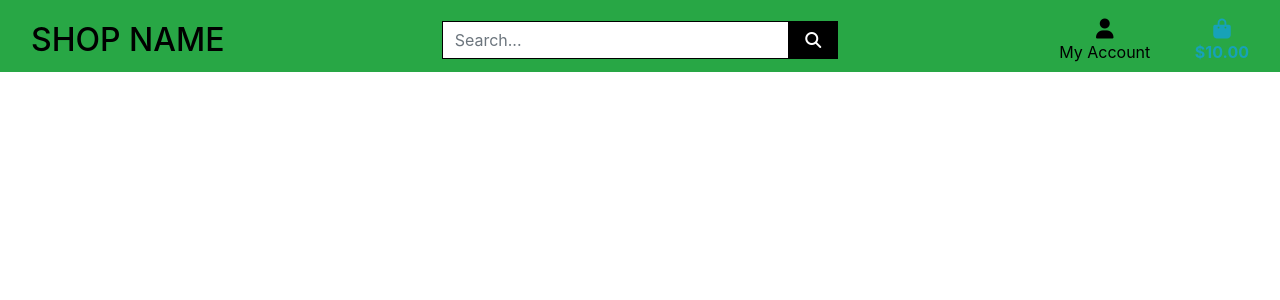
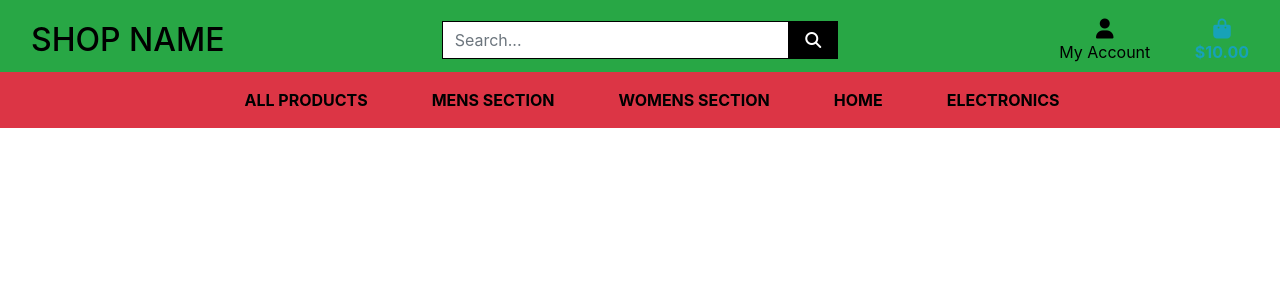
Before and after one commit to coolusername244/one-stop-shop, a Django app: template templates/base.html in a window 1280 px wide. Shown: the top 300 px of the page. Run offline with Django 3.2, Linux system fonts and the light colour scheme; the template is opened without the code that fills it: most values are stand-ins (such as "Sample title", 1, 10 or a date in 2020); some libraries are stand-ins or nearby versions.

Commit message:
Added mobile header and main navbar for site

```diff
--- a/templates/base.html
+++ b/templates/base.html
@@ -97,8 +97,16 @@
                  </ul>
             </div>
         </div>
+        <div class="row bg-danger">
+            <nav class="navbar navbar-expand-lg navbar-light w-100">
+                <button class="navbar-toggler" type="button" data-toggle="collapse" data-target="#main-nav" aria-controls="main-nav" aria-expanded="false" aria-label="Toggle navigation">
+                    <span class="navbar-toggler-icon"></span>
+                </button>
+                {% include 'includes/mobile-header.html' %}
+                {% include 'includes/main-nav.html' %}
+            </nav>
+        </div>
     </header>
-
     {% if messages %}
         <div class="message-container"></div>
     {% endif %}
--- /dev/null
+++ b/templates/includes/main-nav.html
@@ -0,0 +1,68 @@
+<div class="collapse navbar-collapse" id="main-nav">
+    <ul class="navbar-nav w-auto mx-auto">
+        <li class="nav-item d-block d-md-none">
+            <a class="logo-font font-weight-bold nav-link text-black mr-5" href="{% url 'home' %}" id="home-link">
+                Home
+            </a>
+        </li>
+        <li class="nav-item dropdown">
+            <a class="logo-font font-weight-bold nav-link text-black mr-5" href="#" id="all-products-link" data-toggle="dropdown" aria-haspopup="true" aria-expanded="false">
+                All Products
+            </a>
+            <div class="dropdown-menu border-0" aria-labelledby="all-products-link">
+                <a href="" class="dropdown-item">By Price</a>
+                <a href="" class="dropdown-item ">By Rating</a>
+                <a href="" class="dropdown-item ">By Category</a>
+                <a href="" class="dropdown-item">All Products</a>
+            </div>
+        </li>
+
+        <li class="nav-item dropdown">
+            <a class="logo-font font-weight-bold nav-link text-black mr-5" href="#" id="mens-section-link" data-toggle="dropdown" aria-haspopup="true" aria-expanded="false">
+                Mens Section
+            </a>
+            <div class="dropdown-menu border-0" aria-labelledby="clothing-link">
+                <a href="" class="dropdown-item">Jeans &amp; Trousers</a>
+                <a href="" class="dropdown-item">Tops &amp; Shirts</a>
+                <a href="" class="dropdown-item">Accessories</a>
+                <a href="" class="dropdown-item">All</a>
+            </div>
+        </li>
+
+        <li class="nav-item dropdown">
+            <a class="logo-font font-weight-bold nav-link text-black mr-5" href="#" id="womens-section-link" data-toggle="dropdown" aria-haspopup="true" aria-expanded="false">
+                Womens Section
+            </a>
+            <div class="dropdown-menu border-0" aria-labelledby="homeware-link">
+                <a href="" class="dropdown-item">Jeans &amp; Trousers</a>
+                <a href="" class="dropdown-item">Tops &amp; Shirts</a>
+                <a href="" class="dropdown-item">Accessories</a>
+                <a href="" class="dropdown-item">All</a>
+            </div>
+        </li>
+
+        <li class="nav-item dropdown">
+            <a class="logo-font font-weight-bold nav-link text-black mr-5" href="#" id="home-products-link" data-toggle="dropdown" aria-haspopup="true" aria-expanded="false">
+                Home
+            </a>
+            <div class="dropdown-menu border-0" aria-labelledby="specials-link">
+                <a href="" class="dropdown-item">Kitchen</a>
+                <a href="" class="dropdown-item">Living Room</a>
+                <a href="" class="dropdown-item">Bedroom</a>
+                <a href="" class="dropdown-item">All Home</a>
+            </div>
+        </li>
+
+        <li class="nav-item dropdown">
+            <a class="logo-font font-weight-bold nav-link text-black" href="#" id="electronics-link" data-toggle="dropdown" aria-haspopup="true" aria-expanded="false">
+                Electronics
+            </a>
+            <div class="dropdown-menu border-0" aria-labelledby="specials-link">
+                <a href="" class="dropdown-item">TVs</a>
+                <a href="" class="dropdown-item">Games Consoles</a>
+                <a href="" class="dropdown-item">Laptops</a>
+                <a href="" class="dropdown-item">All Electronics</a>
+            </div>
+        </li>
+    </ul>
+</div>
--- /dev/null
+++ b/templates/includes/mobile-header.html
@@ -0,0 +1,56 @@
+<li class="list-inline-item">
+    <a class="text-black nav-link d-block d-lg-none" href="#" id="mobile-search" data-toggle="dropdown" aria-haspopup="true" aria-expanded="false">
+        <div class="text-center">
+            <div><i class="fas fa-search fa-lg"></i></div>
+            <p class="my-0">Search</p>
+        </div>
+    </a>
+    <div class="dropdown-menu border-0 w-100 p-3 rounded-0 my-0" aria-labelledby="mobile-search">
+        <form class="form" method="GET" action="">
+            <div class="input-group w-100">
+                <input class="form-control border border-black rounded-0" type="text" name="q" placeholder="Search our site">
+                <div class="input-group-append">
+                    <button class="form-control form-control btn btn-black border border-black rounded-0" type="submit">
+                        <span class="icon">
+                            <i class="fas fa-search"></i>
+                        </span>
+                    </button>
+                </div>
+            </div>
+        </form>
+    </div>
+</li>
+<li class="list-inline-item dropdown">
+    <a class="text-black nav-link d-block d-lg-none" href="#" id="user-options" data-toggle="dropdown" aria-haspopup="true" aria-expanded="false">
+        <div class="text-center">
+            <div><i class="fas fa-user fa-lg"></i></div>
+            <p class="my-0">My Account</p>
+        </div>
+    </a>
+    <div class="dropdown-menu border-0" aria-labelledby="user-options">
+        {% if request.user.is_authenticated %}
+            {% if request.user.is_superuser %}
+                <a href="" class="dropdown-item">Product Management</a>
+            {% endif %}
+            <a href="" class="dropdown-item">My Profile</a>
+            <a href="{% url 'account_logout' %}" class="dropdown-item">Logout</a>
+        {% else %}
+            <a href="{% url 'account_signup' %}" class="dropdown-item">Register</a>
+            <a href="{% url 'account_login' %}" class="dropdown-item">Login</a>
+        {% endif %}
+    </div>
+</li>
+<li class="list-inline-item">
+    <a class="{% if grand_total %}text-primary font-weight-bold{% else %}text-black{% endif %} nav-link d-block d-lg-none" href="">
+        <div class="text-center">
+            <div><i class="fas fa-shopping-bag fa-lg"></i></div>
+            <p class="my-0">
+                {% if grand_total %}
+                    ${{ grand_total|floatformat:2 }}
+                {% else %}
+                    $0.00
+                {% endif %}
+            </p>
+        </div>
+    </a>
+</li>
```
